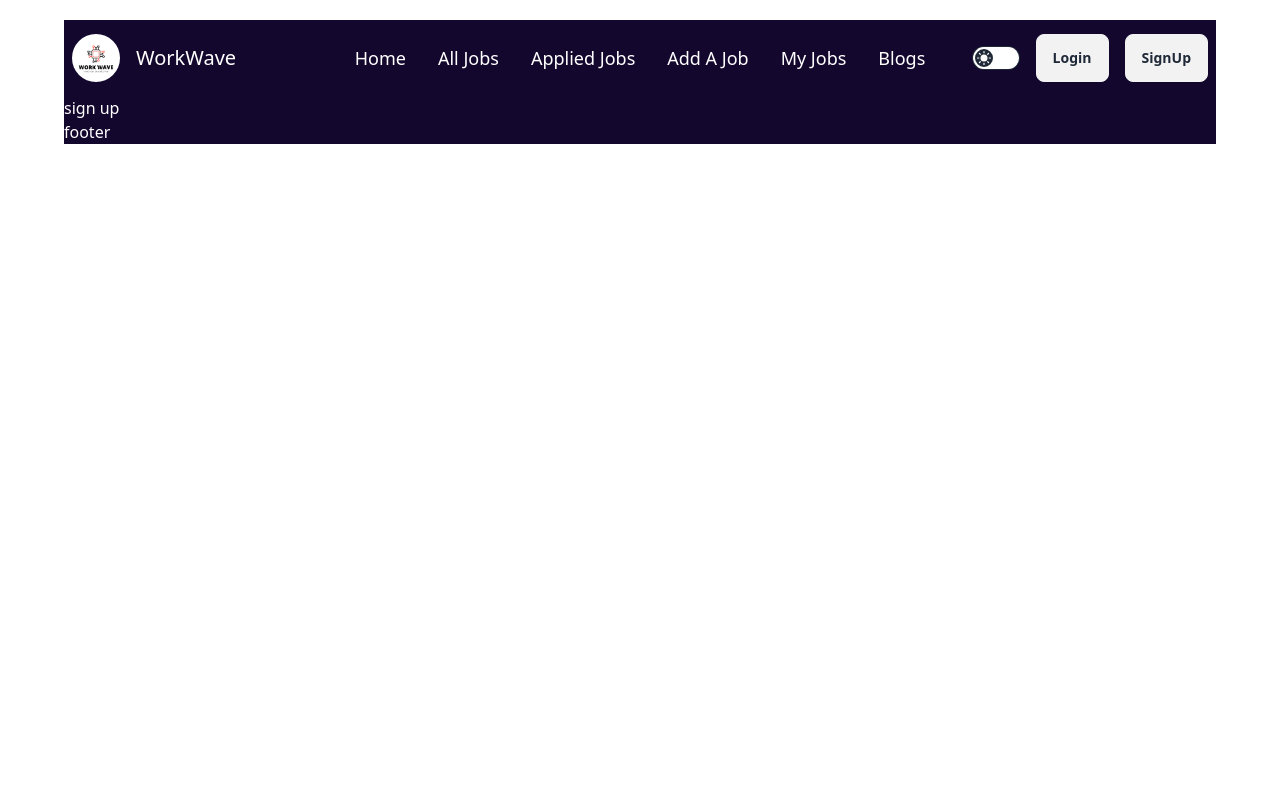
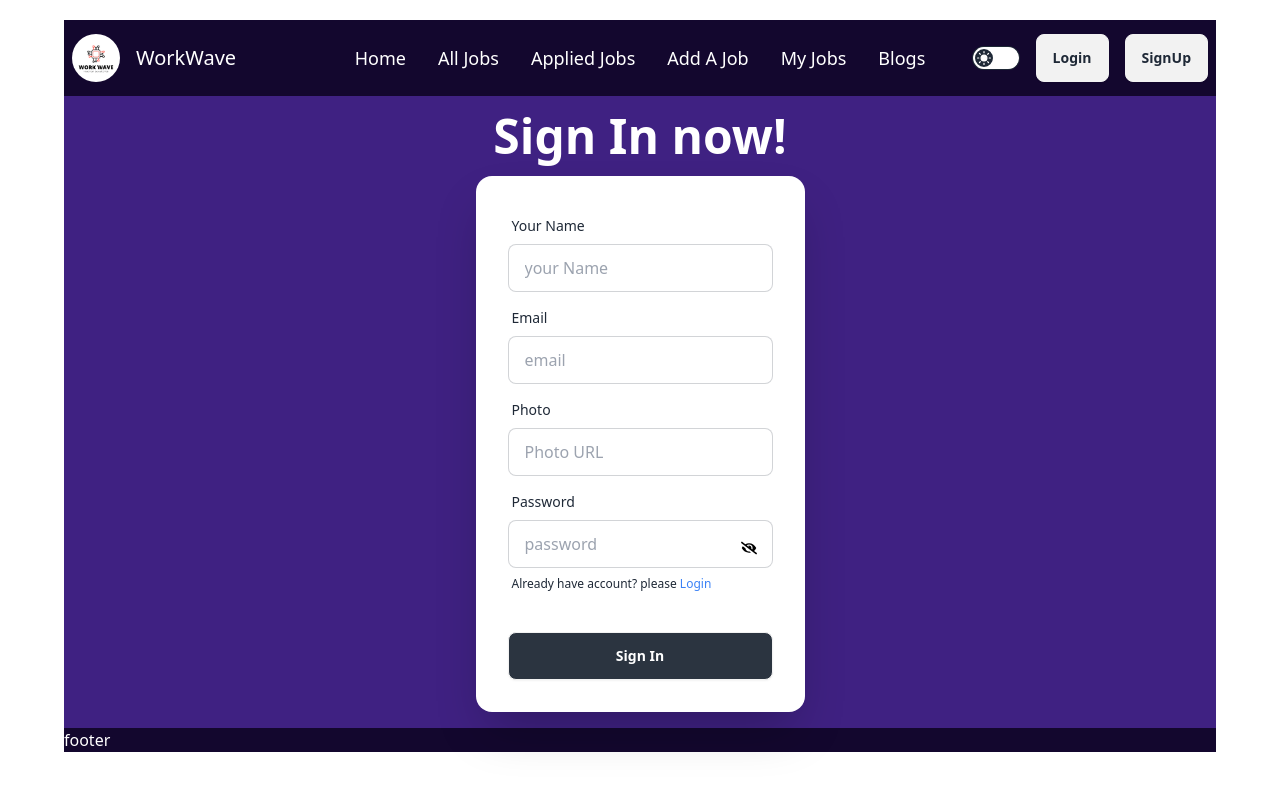
Before and after one commit to Fardin15/work-wave, a React (Vite) app: page /signup in a window 1280 px wide. Shown: the top 790 px of the page. Built offline with nearby package versions, Linux system fonts and the light colour scheme; no server answers.

Commit message:
sign up page made completely and sign up authentication done

```diff
--- a/src/Firebase/firebase.config.js
+++ b/src/Firebase/firebase.config.js
@@ -0,0 +1,20 @@
+// Import the functions you need from the SDKs you need
+import { initializeApp } from "firebase/app";
+import { getAuth } from "firebase/auth";
+// TODO: Add SDKs for Firebase products that you want to use
+// https://firebase.google.com/docs/web/setup#available-libraries
+
+// Your web app's Firebase configuration
+const firebaseConfig = {
+  apiKey: "AIzaSyCyLWftkEdaYGaNbAUgGqkJbbnaTj51MLI",
+  authDomain: "work-wave-ad55e.firebaseapp.com",
+  projectId: "work-wave-ad55e",
+  storageBucket: "work-wave-ad55e.appspot.com",
+  messagingSenderId: "375388561343",
+  appId: "1:375388561343:web:71c079992f8bacc5168b0a",
+};
+
+// Initialize Firebase
+const app = initializeApp(firebaseConfig);
+const auth = getAuth(app);
+export default auth;
--- a/src/Pages/SignUp.jsx
+++ b/src/Pages/SignUp.jsx
@@ -1,7 +1,153 @@
+import { useContext } from "react";
+import { useState } from "react";
+import { Link, useNavigate } from "react-router-dom";
+import { AuthContext } from "../Provider/AuthProvider";
+import { FaEye, FaEyeSlash } from "react-icons/fa";
+import Swal from "sweetalert2";
+import { updateProfile } from "firebase/auth";
+
 const SignUp = () => {
+  const [showPassword, setShowPassword] = useState(false);
+  const { signUpUser, logOut } = useContext(AuthContext);
+  const navigate = useNavigate();
+
+  const handleSignUp = (e) => {
+    e.preventDefault();
+    const name = e.target.name.value;
+    const email = e.target.email.value;
+    const photo = e.target.photo.value;
+    const password = e.target.password.value;
+
+    if (!/@gmail\.com$/.test(email)) {
+      Swal.fire({
+        icon: "error",
+        text: "Please add an valid gmail!!",
+      });
+      return;
+    }
+    if (password.length < 6) {
+      Swal.fire({
+        icon: "error",
+        text: "Password should be at least 6 characters",
+      });
+      return;
+    } else if (!/[A-Z]/.test(password)) {
+      Swal.fire({
+        icon: "error",
+        text: "Password should contain at least one uppercase",
+      });
+      return;
+    } else if (!/[a-z]/.test(password)) {
+      Swal.fire({
+        icon: "error",
+        text: "Password should contain at least one lowercase",
+      });
+      return;
+    }
+
+    signUpUser(email, password)
+      .then((result) => {
+        Swal.fire({
+          icon: "success",
+          text: "Sign Up successfully . Now Please Log In !!",
+        });
+        if (result.user) {
+          updateProfile(result.user, {
+            displayName: name,
+            photoURL: photo,
+            // photoURL: "https://example.com/jane-q-user/profile.jpg",
+          })
+            .then(() => {
+              console.log("User Updated Successfully");
+            })
+            .catch();
+        }
+        e.target.reset();
+        logOut();
+        navigate("/login");
+      })
+      .catch((error) => alert(error.message));
+  };
   return (
-    <div>
-      <h1> sign up</h1>
+    <div className="hero bg-[#3F2182] text-black">
+      <div className="hero-content flex-col">
+        <div className="text-center">
+          <h1 className="text-5xl font-bold text-white">Sign In now!</h1>
+        </div>
+        <div className="card shrink-0 w-full max-w-sm shadow-2xl bg-base-100">
+          <form onSubmit={handleSignUp} className="card-body">
+            <div className="form-control">
+              <label className="label">
+                <span className="label-text">Your Name</span>
+              </label>
+              <input
+                name="name"
+                type="text"
+                placeholder="your Name"
+                className="input input-bordered"
+                required
+              />
+            </div>
+            <div className="form-control">
+              <label className="label">
+                <span className="label-text">Email</span>
+              </label>
+              <input
+                name="email"
+                type="email"
+                placeholder="email"
+                className="input input-bordered"
+                required
+              />
+            </div>
+
+            <div className="form-control">
+              <label className="label">
+                <span className="label-text">Photo</span>
+              </label>
+              <input
+                name="photo"
+                type="text"
+                placeholder="Photo URL"
+                className="input input-bordered"
+                required
+              />
+            </div>
+            <div className="form-control">
+              <label className="label">
+                <span className="label-text">Password</span>
+              </label>
+              <div className="relative">
+                <input
+                  name="password"
+                  type={showPassword ? "text" : "password"}
+                  placeholder="password"
+                  className="input input-bordered w-full"
+                  required
+                />
+                <span
+                  className="absolute top-5 right-4"
+                  onClick={() => setShowPassword(!showPassword)}
+                >
+                  {showPassword ? <FaEye></FaEye> : <FaEyeSlash></FaEyeSlash>}
+                </span>
+              </div>
+              <label className="label">
+                <p href="#" className="label-text-alt link link-hover">
+                  Already have account? please{" "}
+                  <Link to="/login" className="text-blue-500">
+                    Login
+                  </Link>
+                </p>
+              </label>
+            </div>
+
+            <div className="form-control mt-6">
+              <button className="btn bg-neutral text-white">Sign In</button>
+            </div>
+          </form>
+        </div>
+      </div>
     </div>
   );
 };
--- a/src/Provider/AuthProvider.jsx
+++ b/src/Provider/AuthProvider.jsx
@@ -1,12 +1,65 @@
-import { createContext, useState } from "react";
+import { createContext, useEffect, useState } from "react";
 import PropTypes from "prop-types";
+import {
+  GoogleAuthProvider,
+  createUserWithEmailAndPassword,
+  onAuthStateChanged,
+  signInWithEmailAndPassword,
+  signInWithPopup,
+  signOut,
+} from "firebase/auth";
+import auth from "../Firebase/firebase.config";
 
 export const AuthContext = createContext();
 
 const AuthProvider = ({ children }) => {
   const [user, setUser] = useState(null);
   const [loading, setLoading] = useState(true);
-  const authInfo = { user, loading };
+  const googleProvider = new GoogleAuthProvider();
+
+  const signUpUser = (email, password) => {
+    setLoading(true);
+    return createUserWithEmailAndPassword(auth, email, password);
+  };
+
+  const loginUser = (email, password) => {
+    setLoading(true);
+    return signInWithEmailAndPassword(auth, email, password);
+  };
+
+  const googleSignIn = () => {
+    setLoading(true);
+    return signInWithPopup(auth, googleProvider);
+  };
+
+  const logOut = () => {
+    setUser(null);
+    return signOut(auth);
+  };
+
+  useEffect(() => {
+    const unSubscribe = onAuthStateChanged(auth, (currentUser) => {
+      if (currentUser) {
+        setUser(currentUser);
+        setLoading(false);
+      } else {
+        setUser(null);
+      }
+    });
+    return () => {
+      unSubscribe();
+    };
+  }, []);
+
+  const authInfo = {
+    user,
+    setUser,
+    loginUser,
+    signUpUser,
+    googleSignIn,
+    logOut,
+    loading,
+  };
   return (
     <AuthContext.Provider value={authInfo}>{children}</AuthContext.Provider>
   );
```
Also changed, not shown: package.json (+9 -1 lines), src/App.css (deleted), src/App.jsx (deleted), 1 other file (tests, documents, lock files or other folders).
